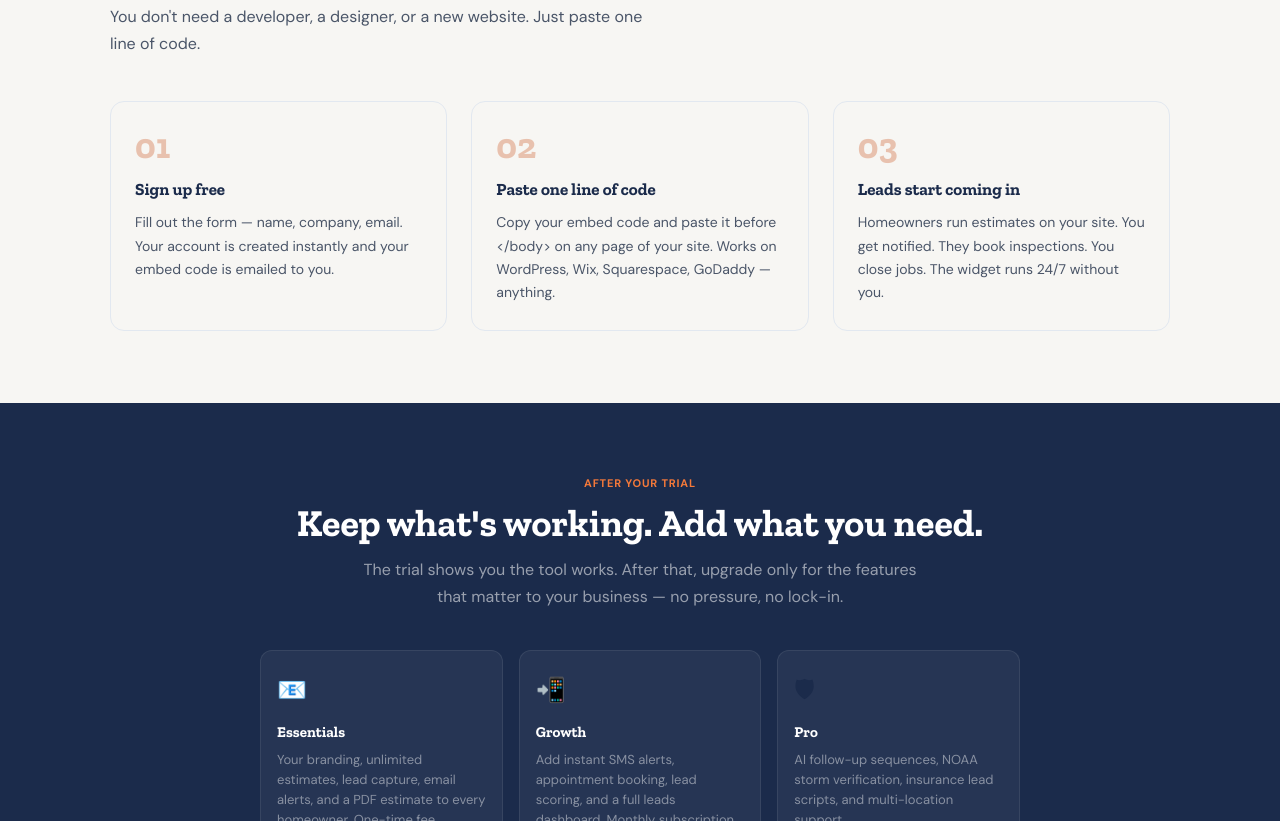
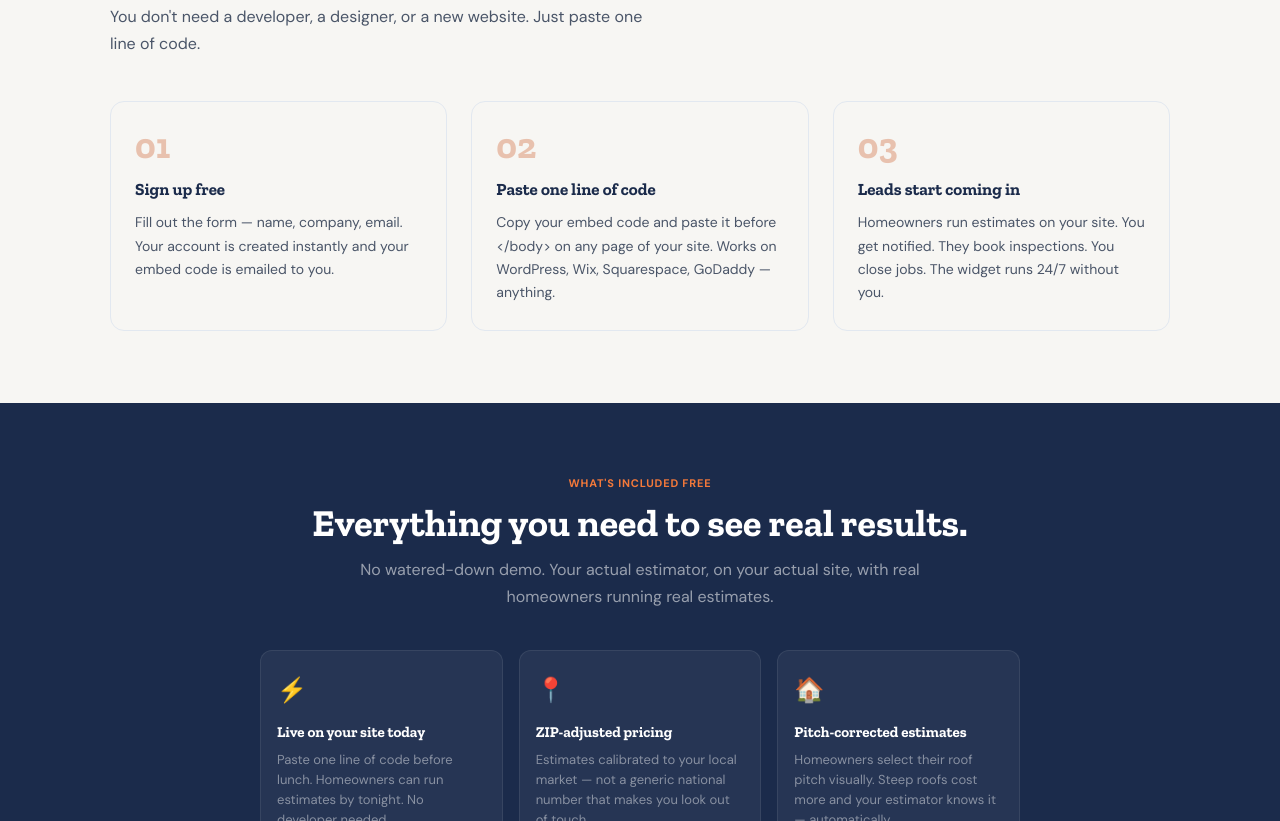
Before and after one commit to Melnick25/roofIQ, a website: page public/index.html in a window 1280 px wide. Shown: the part 1979-2800 px from the top of the page. Drawn offline with nearby package versions, Linux system fonts and the light colour scheme.

Commit message:
free only homepage, no pricing links

```diff
--- a/public/index.html
+++ b/public/index.html
@@ -272,7 +272,6 @@ footer a { color: rgba(255,255,255,.45); text-decoration: none; }
   <div class="nav-brand">Roof<span>IQ</span></div>
   <div class="nav-links">
     <a href="#how">How it works</a>
-    <a href="/pricing.html">Pricing</a>
     <a href="mailto:growth@ardeablue.io">Contact</a>
   </div>
   <button class="nav-cta" onclick="openModal()">Start Free →</button>
@@ -393,30 +392,30 @@ footer a { color: rgba(255,255,255,.45); text-decoration: none; }
   </div>
 </div>
 
-<!-- WHAT HAPPENS NEXT (upgrade teaser) -->
+<!-- WHAT YOU GET FREE -->
 <div class="next-section">
   <div class="next-inner">
-    <span class="eyebrow">After your trial</span>
-    <h2 class="section-h">Keep what's working. Add what you need.</h2>
-    <p class="section-p">The trial shows you the tool works. After that, upgrade only for the features that matter to your business — no pressure, no lock-in.</p>
+    <span class="eyebrow">What's included free</span>
+    <h2 class="section-h">Everything you need to see real results.</h2>
+    <p class="section-p">No watered-down demo. Your actual estimator, on your actual site, with real homeowners running real estimates.</p>
     <div class="next-steps">
       <div class="next-step">
-        <div class="next-step-icon">📧</div>
-        <div class="next-step-title">Essentials</div>
-        <div class="next-step-body">Your branding, unlimited estimates, lead capture, email alerts, and a PDF estimate to every homeowner. One-time fee.</div>
+        <div class="next-step-icon">⚡</div>
+        <div class="next-step-title">Live on your site today</div>
+        <div class="next-step-body">Paste one line of code before lunch. Homeowners can run estimates by tonight. No developer needed.</div>
       </div>
       <div class="next-step">
-        <div class="next-step-icon">📲</div>
-        <div class="next-step-title">Growth</div>
-        <div class="next-step-body">Add instant SMS alerts, appointment booking, lead scoring, and a full leads dashboard. Monthly subscription.</div>
+        <div class="next-step-icon">📍</div>
+        <div class="next-step-title">ZIP-adjusted pricing</div>
+        <div class="next-step-body">Estimates calibrated to your local market — not a generic national number that makes you look out of touch.</div>
       </div>
       <div class="next-step">
-        <div class="next-step-icon">🛡</div>
-        <div class="next-step-title">Pro</div>
-        <div class="next-step-body">AI follow-up sequences, NOAA storm verification, insurance lead scripts, and multi-location support.</div>
+        <div class="next-step-icon">🏠</div>
+        <div class="next-step-title">Pitch-corrected estimates</div>
+        <div class="next-step-body">Homeowners select their roof pitch visually. Steep roofs cost more and your estimator knows it — automatically.</div>
       </div>
     </div>
-    <div class="next-link">See full pricing and features → <a href="/pricing.html">roofiq.live/pricing</a></div>
+    <button onclick="openModal()" style="margin-top:8px;padding:16px 40px;font-size:16px;background:var(--orange);color:#fff;border:none;border-radius:var(--r);font-family:var(--ff);font-weight:700;cursor:pointer;">Start Free — No Card Required →</button>
   </div>
 </div>
 
@@ -435,7 +434,7 @@ footer a { color: rgba(255,255,255,.45); text-decoration: none; }
     <div class="sc-card">
       <div class="sc-icon">📲</div>
       <div class="sc-title">The contractor who responds fastest</div>
-      <div class="sc-body">Research on lead response consistently shows contact rates drop sharply after the first hour. SMS alerts let contractors respond within minutes — often the difference between winning and losing the job.</div>
+      <div class="sc-body">Research on lead response consistently shows contact rates drop sharply after the first hour. Being first to call is often the difference between winning and losing the job.</div>
       <div class="sc-result">✓ Fast response = higher contact rate</div>
     </div>
     <div class="sc-card">
@@ -449,15 +448,15 @@ footer a { color: rgba(255,255,255,.45); text-decoration: none; }
 
 <!-- FINAL CTA -->
 <div class="final-cta">
-  <h2>One lead pays for this.<br>Many times over.</h2>
-  <p>Start free. No credit card. Live on your site in 5 minutes.</p>
+  <h2>See it work on your site.<br>For free. Today.</h2>
+  <p>No card. No commitment. Live in 5 minutes.</p>
   <button class="btn-final" onclick="openModal()">Start My Free Trial →</button>
 </div>
 
 <!-- FOOTER -->
 <footer>
   <div class="footer-brand">Roof<span>IQ</span></div>
-  <p>Built by <a href="mailto:growth@ardeablue.io">Ardeablue</a> · <a href="/pricing.html">Pricing</a> · <a href="mailto:growth@ardeablue.io">growth@ardeablue.io</a></p>
+  <p>Built by <a href="mailto:growth@ardeablue.io">Ardeablue</a> · <a href="mailto:growth@ardeablue.io">growth@ardeablue.io</a></p>
 </footer>
 
 <!-- SIGNUP MODAL -->
```
